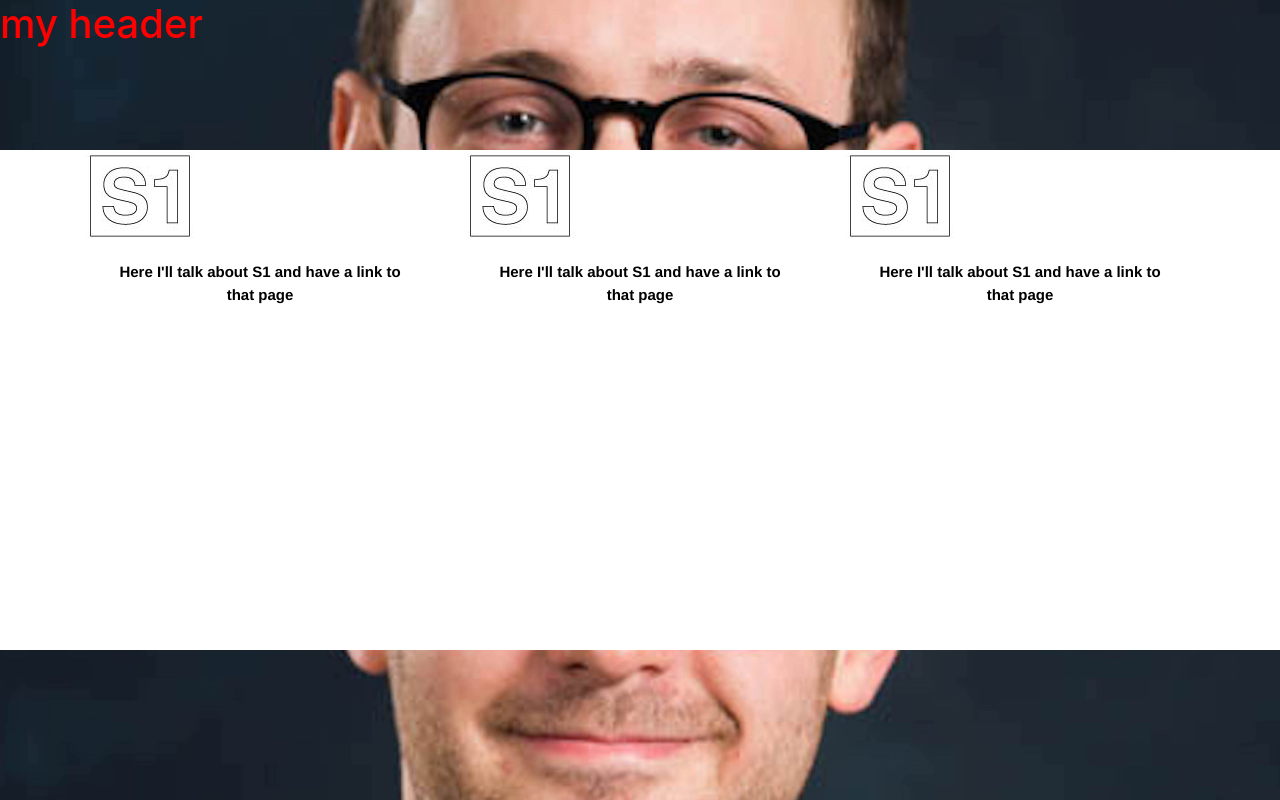
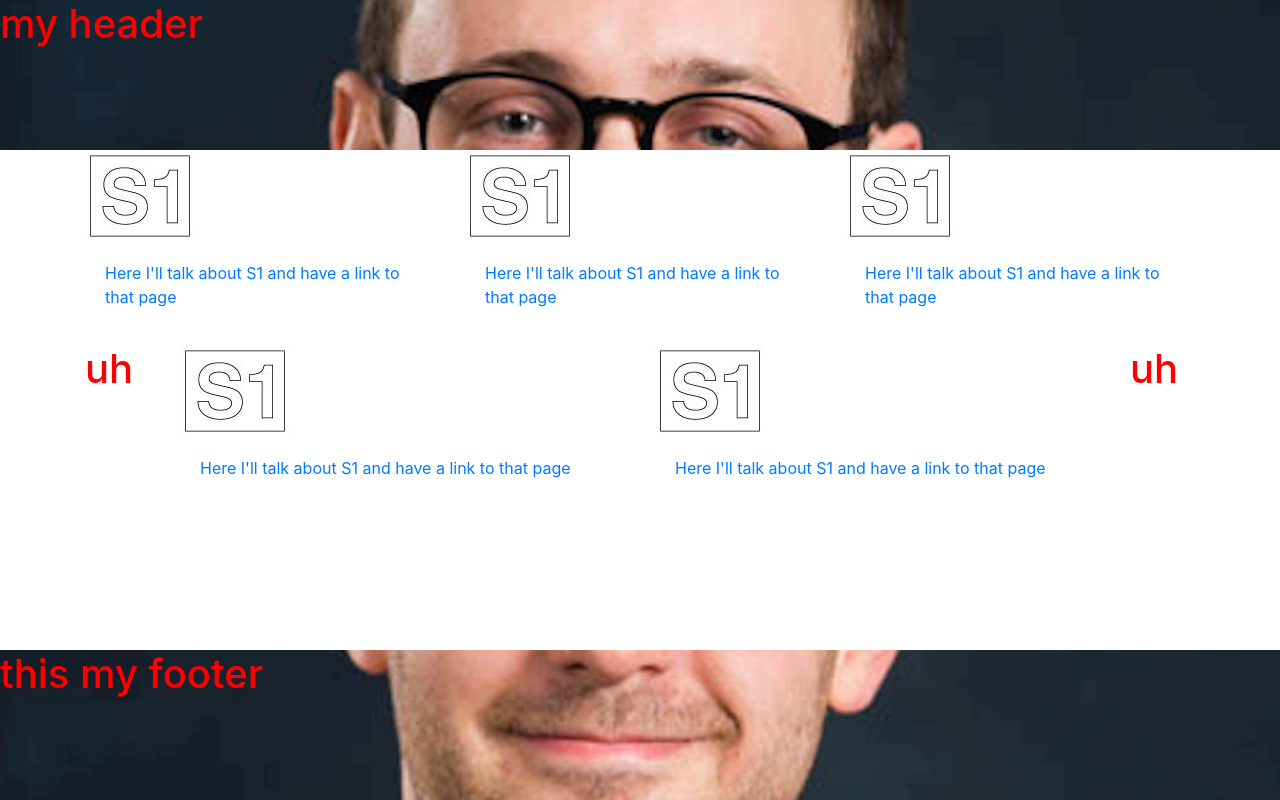
Before and after one commit to ccahill1117/ctc_portfolio, a plain HTML site: page index.html in a window 1280 px wide. Drawn offline with nearby package versions, Linux system fonts and the light colour scheme.

Commit message:
adds two rows of links on landing page

```diff
--- a/css/styles.css
+++ b/css/styles.css
@@ -10,17 +10,12 @@ h2 {
   height: 500px;
 }
 
-.footer {
+footer {
   position: absolute;
   bottom: 0;
   width: 100%;
-
   line-height: 0px;
 
-}
-
-.navbar {
-  width: inherit;
 }
 
 .jtop {
@@ -38,29 +33,6 @@ h2 {
 
 }
 
-.cardpix {
-  width: 300px;
-  align-items: center;
-}
-
-.cardbodytext {
-  text-align: center;
-  color: black;
-  font-weight: bold;
-  font-family: helvetica;
-  font-size: 15px;
-
-}
-
-.card {
-  width: 300px;
-  height: 400px;
-  border-style: solid;
-  border-width: 20px;
-  color: #ffa07a;
-
-}
-
 #chempic {
   height: 250px;
 }
--- a/index.html
+++ b/index.html
@@ -48,18 +48,54 @@
               </a>
             </div>
           </div>
+
+          <div class="row">
+            <div class="col-lg-1">
+              <a href="S1.html">
+                <div class="well">
+                  <h1>uh</h1>
+                </div>
+              </a>
+            </div>
+
+            <div class="col-lg-5">
+              <a href="S1.html">
+                <div class="well">
+                  <img src="img/s1.JPG" alt="picture of S1 logo">
+                  <div class="card-body">
+                  <p class="cardbodytext">Here I'll talk about S1 and have a link to that page</p>
+                  </div>
+                </a>
+              </div>
+            </div>
+            <div class="col-lg-5">
+              <a href="S1.html">
+                <div class="well">
+                  <img src="img/s1.JPG" alt="picture of S1 logo">
+                  <div class="card-body">
+                  <p class="cardbodytext">Here I'll talk about S1 and have a link to that page</p>
+                  </div>
+                </a>
+              </div>
+            </div>
+            <div class="col-lg-1">
+              <a href="S1.html">
+                <div class="well">
+                  <h1>uh</h1>
+                  </div>
+                </a>
+              </div>
+            </div>
+
+          </div>
+
         </div>
-
-
-
       </section>
-  <footer class="footer jbottom">
-      <div class="container">
-        <span class="text-muted">
-
-        </span>
-      </div>
-    </footer>
+      <footer class="jbottom">
+        <div class="main-container">
+            <h1>this my footer</h1>
+        </div>
+      </footer>
     </div>
   </body>
 </html>
```
